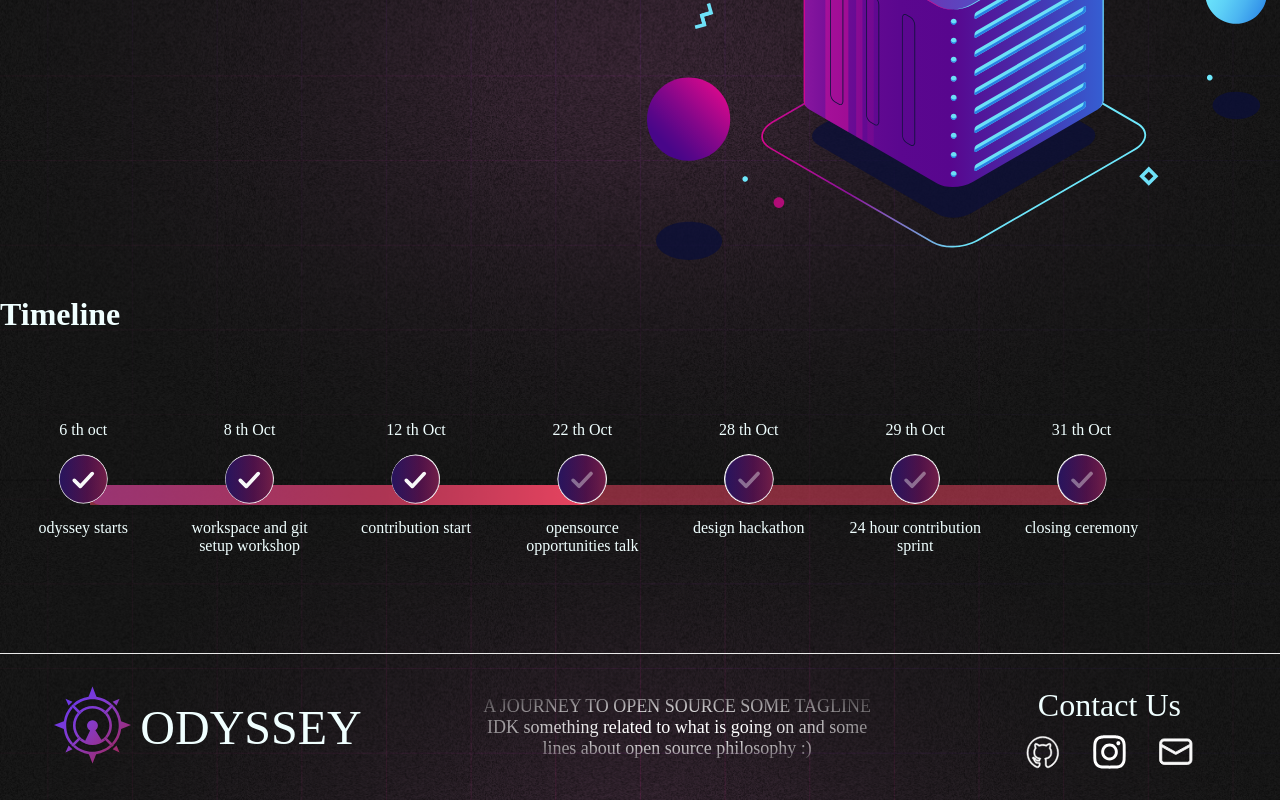
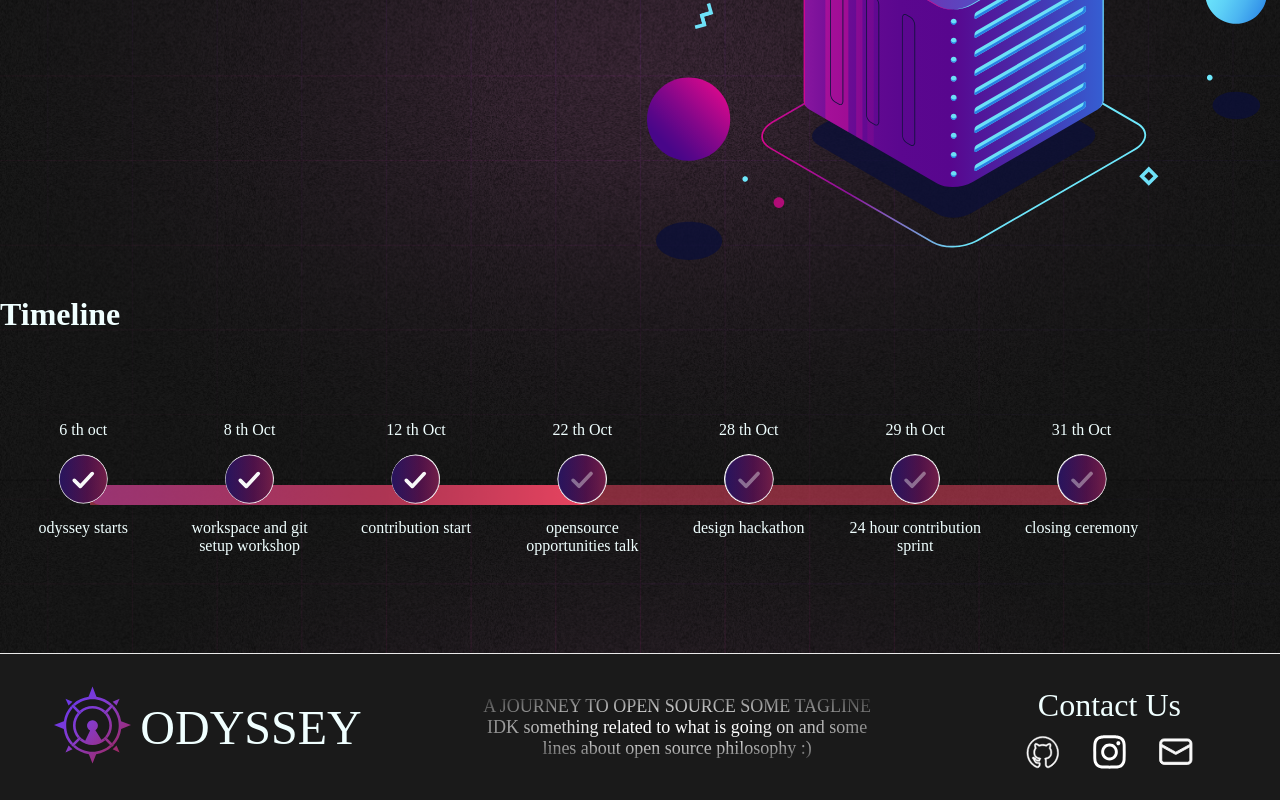
Before and after one commit to sdslabs/odyssey, a Next.js app in the folder frontend/: page / in a window 1280 px wide. Shown: the part 352-1152 px from the top of the page. Built offline with nearby package versions, Linux system fonts and the light colour scheme; no server answers; a web font is replaced by a local one.

Commit message:
minor css fixes

```diff
--- a/frontend/styles/components/footer.scss
+++ b/frontend/styles/components/footer.scss
@@ -4,6 +4,7 @@
     align-content: space-between;
     justify-content: space-around;
     margin: auto;
+    background-color: #1a1a1a;
 }
 
 .footer-1 {
@@ -27,7 +28,6 @@
     -webkit-background-clip: text;
     -webkit-text-fill-color: transparent;
     background-clip: text;
-    text-fill-color: transparent;
 }
 
 .icon_img {
```
